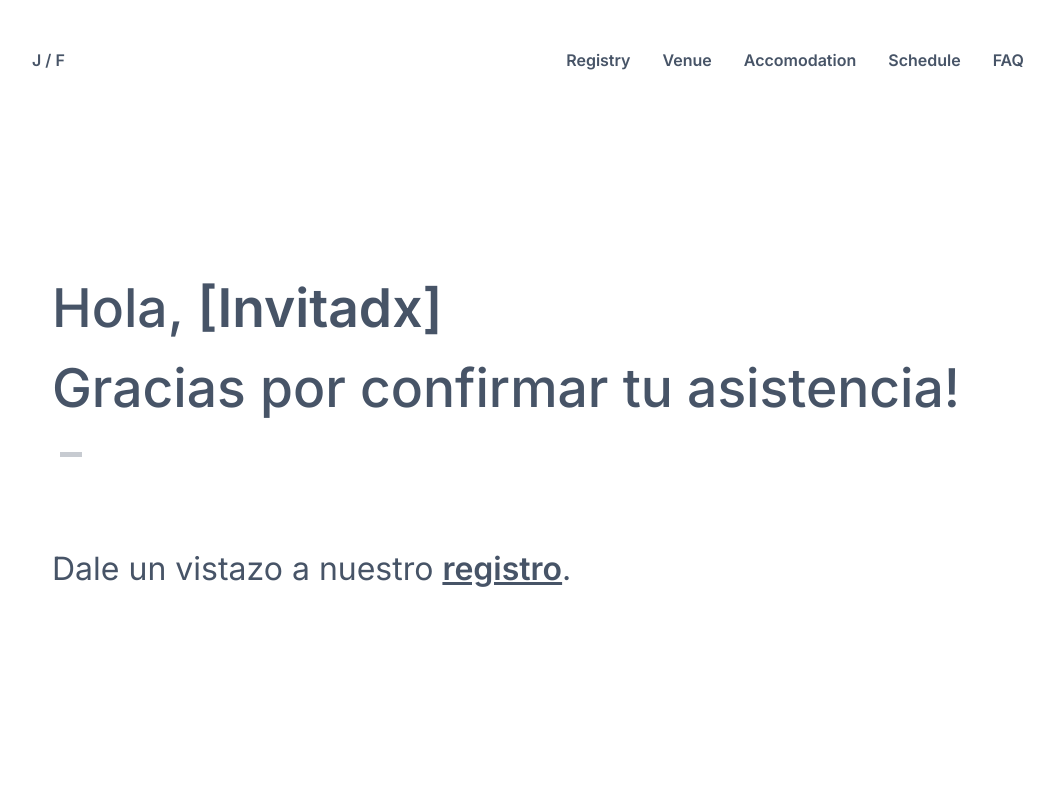
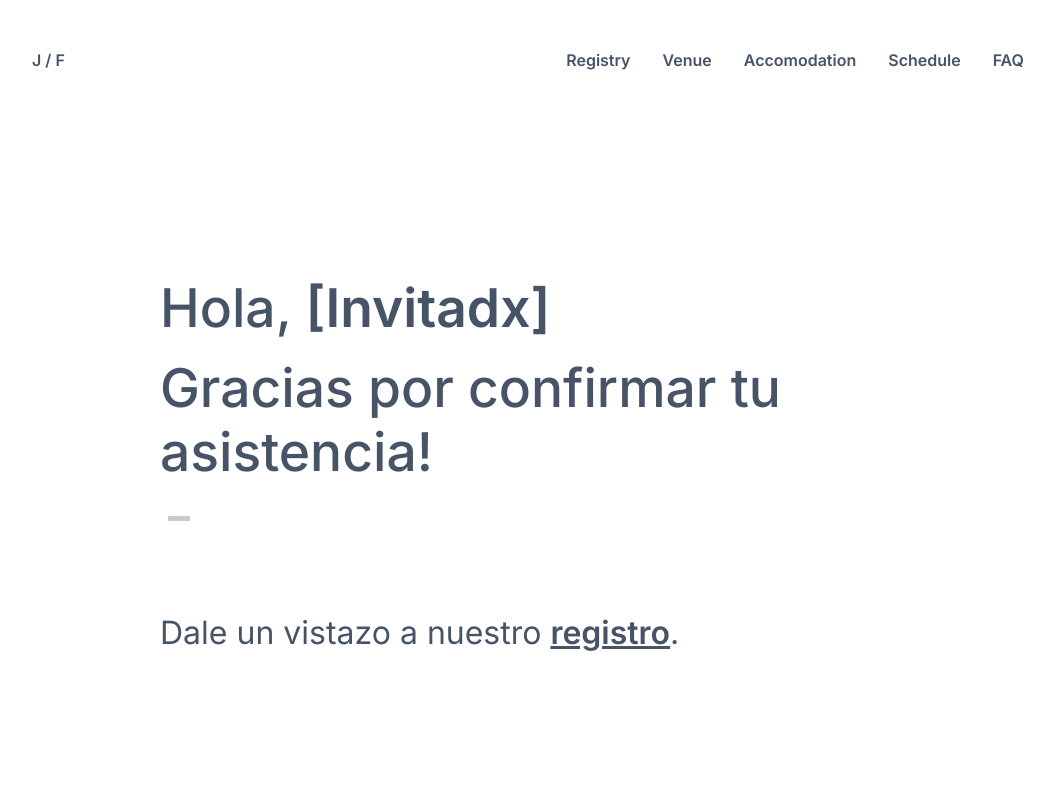
Before and after one commit to francosalazarn/wed-saas, a website: page index.html in a window 1280 px wide. Shown: the top 800 px of the page, without its empty margins (112-1166 px from the left). Drawn offline with nearby package versions, Linux system fonts and the light colour scheme; files that its build step writes are made by us from their sources.

Commit message:
trying index .content-main layout

```diff
--- a/scss/_index.scss
+++ b/scss/_index.scss
@@ -34,16 +34,18 @@ header {
 }
 
 .content-main {
-    width: 1000px;
+    width: auto;
     display: flex;
+    padding: 0 32px;
+    flex-direction: column;
+    align-content: flex-start;
+    justify-content: flex-start;
+    align-items: flex-start;
     flex-wrap: wrap;
-    padding: 0 24px;
-    flex-direction: column;
-
 }
 
 .margin-px-auto {
-    margin: 180px auto;
+    margin: 180px 240px;
 }
 
 .home-init {
```
